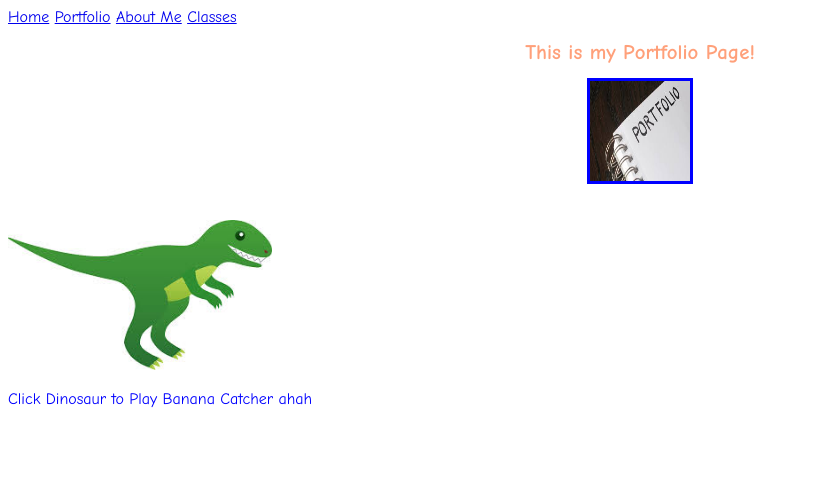
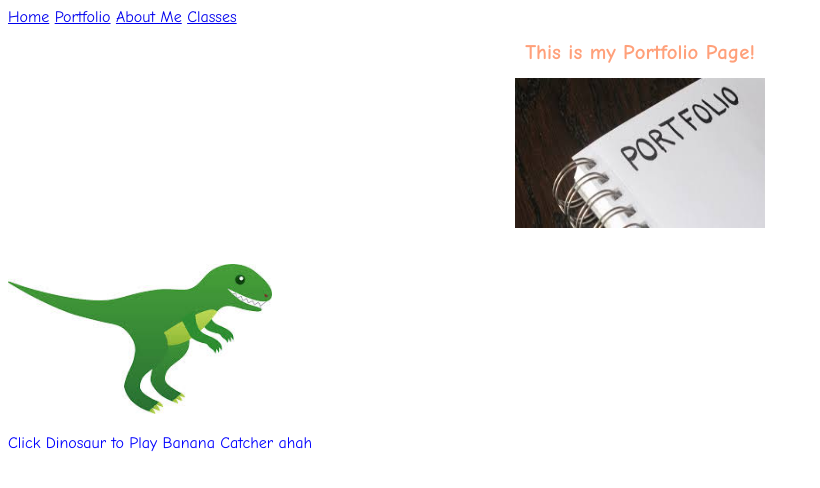
Before and after one commit to nklahr000/APCSP, a plain HTML site: page portfolio.html in a window 1280 px wide. Shown: the whole page, without its empty margins (0-820 px from the left). Drawn offline with Linux system fonts and the light colour scheme.

Commit message:
Update Final.css

```diff
--- a/Final.css
+++ b/Final.css
@@ -32,8 +32,7 @@ background-color: #003366;
    display: block;
   margin-left: auto;
   margin-right: auto;
-  max-width: 100px;
-  height: 100px;
+  max-width: 250px;
+  height: 150px;
   width: auto;
-  border: solid blue;
 }
```
